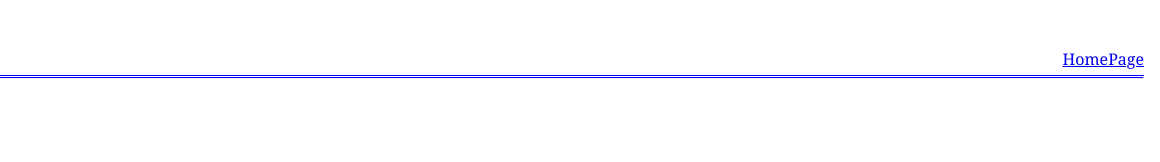
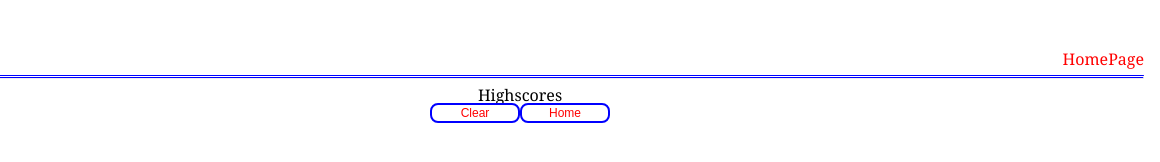
Before and after one commit to KevinLaCarrubba/Timed-Quiz, a plain HTML site: page highscores.html in a window 1280 px wide. Shown: the full height of the page, 120-1280 px from the left. Drawn offline with Linux system fonts and the light colour scheme.

Commit message:
end time function .. link to highscore page

```diff
--- a/assets/css/style.css
+++ b/assets/css/style.css
@@ -19,6 +19,13 @@ header {
   align-items: baseline;
 }
 
+a {
+  text-decoration: none;
+  color: red;
+}
+a:hover {
+  color: darkred;
+}
 .timer {
   display: flex;
   font-size: 30px;
@@ -49,3 +56,18 @@ button:hover {
   background-color: blue;
   color: white;
 }
+
+.highscore-header {
+  display: flex;
+  justify-content: center;
+  align-items: center;
+}
+
+.highScoreButtons {
+  display: flex;
+  justify-content: center;
+  align-items: center;
+}
+.highScoreButtons button {
+  display: inline-block;
+}
--- a/highscores.html
+++ b/highscores.html
@@ -19,6 +19,16 @@
       <a href="index.html">HomePage</a>
     </header>
     <div><hr /></div>
+    <section>
+      <h3 class="highscore-header">Highscores</h3>
+      <div>
+        <ol class="high-scores" id="high-scores-list"></ol>
+      </div>
+      <div class="highScoreButtons">
+        <button id="clear">Clear</button>
+        <button id="homePage">Home</button>
+      </div>
+    </section>
   </body>
   <script src="./assets/js/highscore.js"></script>
 </html>
```
Also changed, not shown: assets/js/script.js (+21 -6 lines), index.html (+3 -1 lines).
